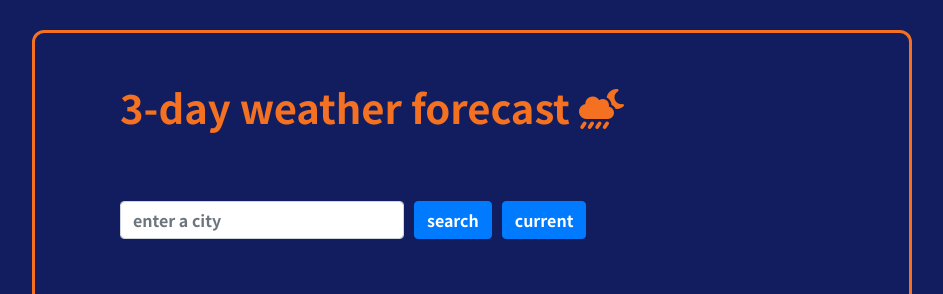
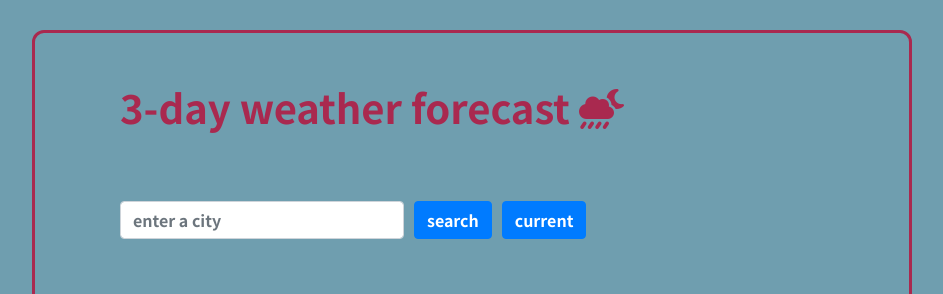
Before and after one commit to nisskatja/shecodes-project2.0, a plain HTML site: page index.html in a window 1280 px wide. Shown: the top 294 px of the page, without its empty margins (168-1111 px from the left). Drawn offline with nearby package versions, Linux system fonts and the light colour scheme.

Commit message:
replaced http with https
changed bg color again

```diff
--- a/src/script.js
+++ b/src/script.js
@@ -21,7 +21,7 @@ function showWeather (response) {
   document.querySelector(".city").innerHTML = response.data.name;
   document.querySelector("#wind").innerHTML = `${Math.round(response.data.wind.speed)} m/s`;
 document.querySelector("#description").innerHTML = response.data.weather[0].description;
-document.querySelector("#icon").setAttribute("src", `http://openweathermap.org/img/wn/${response.data.weather[0].icon}@2x.png`);
+document.querySelector("#icon").setAttribute("src", `https://openweathermap.org/img/wn/${response.data.weather[0].icon}@2x.png`);
 document.querySelector("#humidity").innerHTML = `${response.data.main.humidity}%`;
 }
 
--- a/src/style.css
+++ b/src/style.css
@@ -1,16 +1,16 @@
 body {
   font-family: "Noto Sans TC", sans-serif;
-  background: #111d5e;
+  background: #6f9eaf;
   display: block;
   padding: 50px 70px;
   margin: 30px auto;
   max-width: 880px;
-  border: 3px solid #f37121;
+  border: 3px solid #a9294f;
   border-radius: 12px;
 }
 
 h1 {
-  color: #f37121;
+  color: #a9294f;
 }
 
 hr {
```
